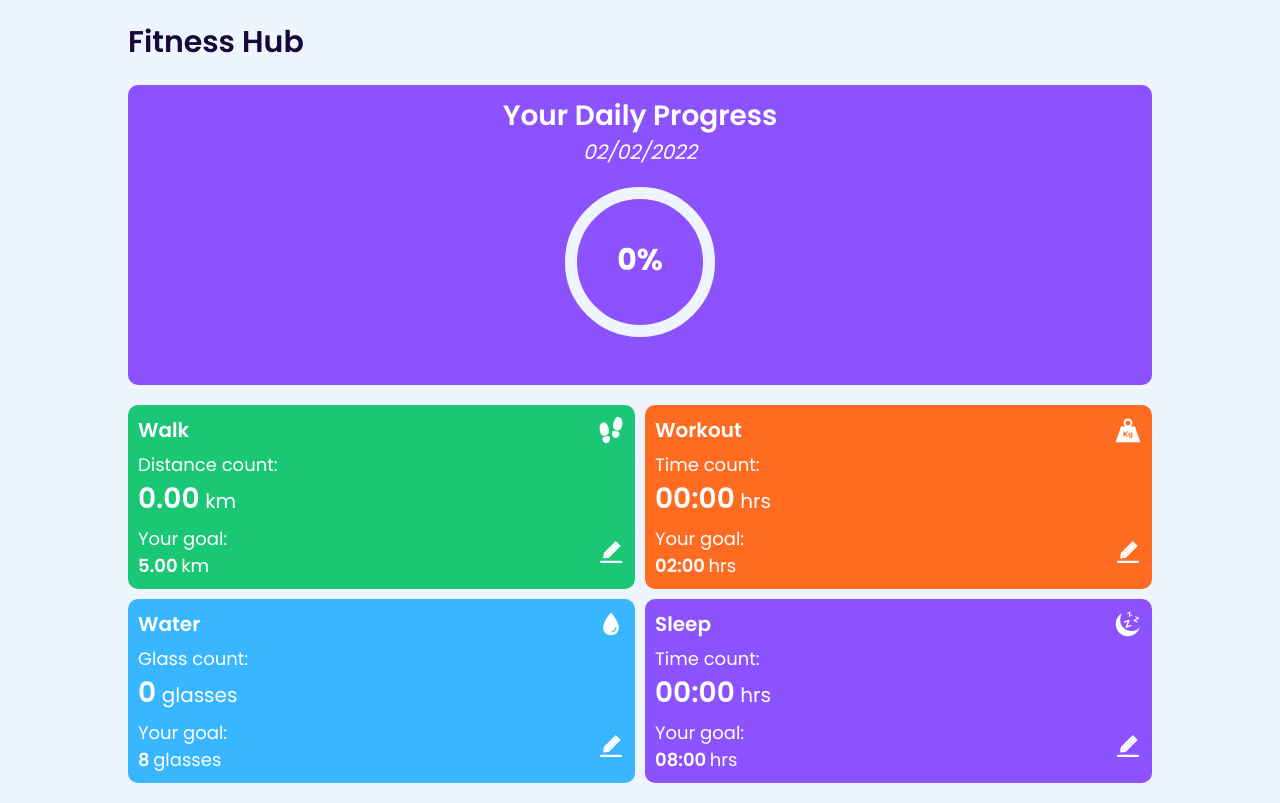
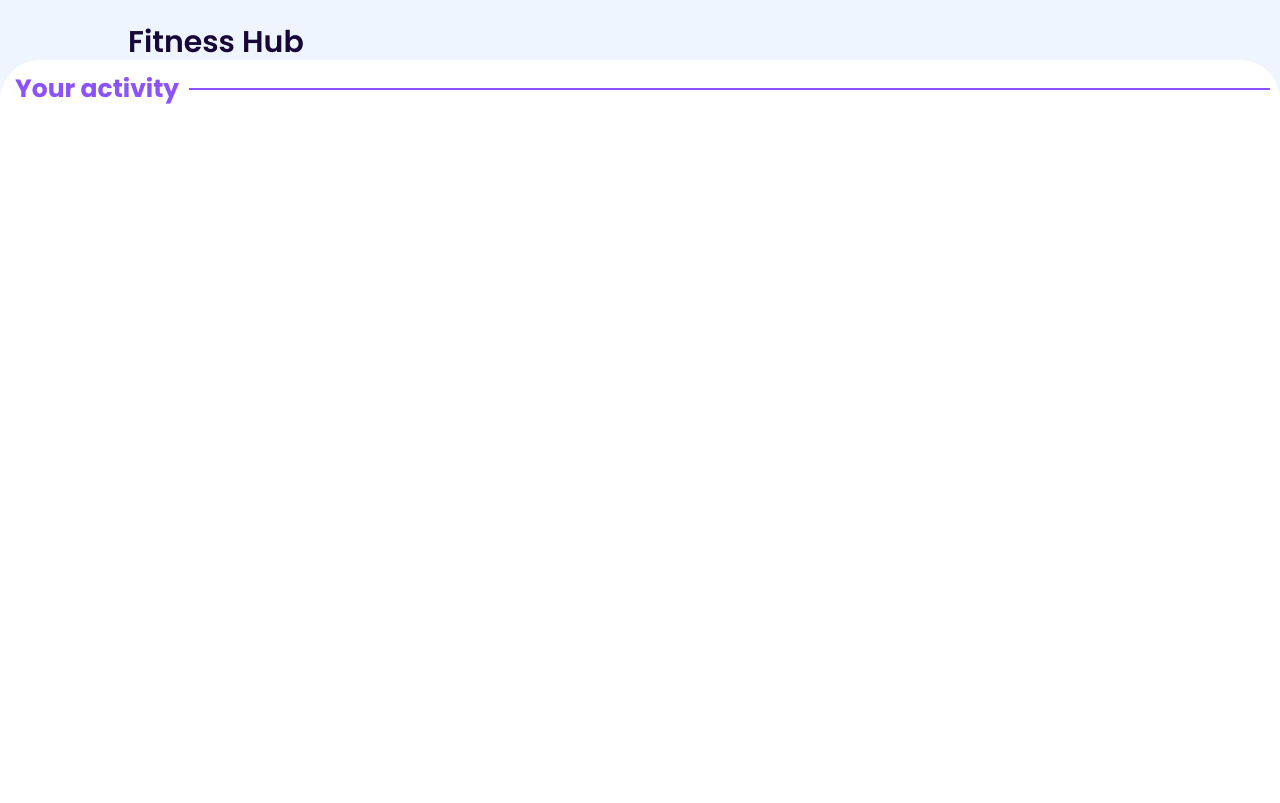
Before and after one commit to vanshp0272/fitness-hub, a React (Create React App) app: page / in a window 1280 px wide. Built offline with nearby package versions, Linux system fonts and the light colour scheme.

Commit message:
Create archived data modal

```diff
--- a/src/App.js
+++ b/src/App.js
@@ -4,6 +4,7 @@ import "./App.css";
 import { useFitnessData } from "./context/fitnessDataContext";
 import UpdateModal from "./components/UpdateModal";
 import { useEffect, useState } from "react";
+import ArchivedDataModal from "./components/ArchivedDataModal";
 
 function App() {
   const {
@@ -94,6 +95,8 @@ function App() {
         step={1}
         doubleInput={true}
         onClose={() => setCurrentModal()} />
+
+      <ArchivedDataModal />
     </>
   );
 }
--- /dev/null
+++ b/src/components/ArchivedDataModal.css
@@ -0,0 +1,29 @@
+.modal-archived {
+    width: 100%;
+    height: 100vh;
+    background-color: white;
+    position: fixed;
+    top: 6rem;
+    left: 0;
+    border-radius: 40px 40px 0 0;
+}
+
+.modal-archived__title {
+    display: flex;
+    align-items: center;
+    margin-left: 1.5rem;
+    margin-top: 1rem;
+}
+
+.modal-archived__title h2 {
+    font-size: 2.5rem;
+    color: var(--main-color);
+    position: relative;
+}
+
+.modal-archived__hrule {
+    margin: 0 1rem;
+    flex:1;
+    height: 2px;
+    background-color: var(--main-color);
+}
--- /dev/null
+++ b/src/components/ArchivedDataModal.js
@@ -0,0 +1,13 @@
+import React from 'react';
+import './ArchivedDataModal.css';
+
+export default function ArchivedDataModal() {
+  return (
+    <div className="modal-archived">
+      <div className="modal-archived__title">
+      <h2>Your activity</h2>
+      <div className="modal-archived__hrule"></div>
+    </div>
+    </div >
+  )
+}
--- /dev/null
+++ b/src/components/ArchivedProgressCard.js
@@ -0,0 +1,5 @@
+import React from 'react';
+
+export default function ArchivedProgressCard() {
+  return <div></div>;
+}
```
